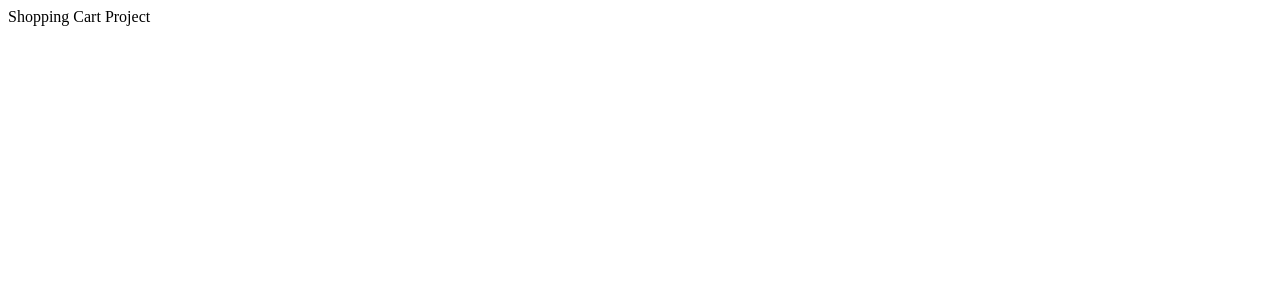
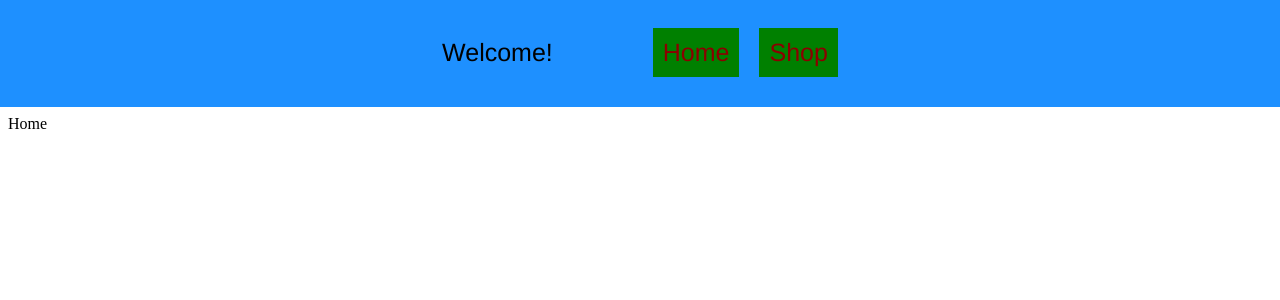
Before and after one commit to jonahBerlyne/shopping-cart, a React (Create React App) app: page / in a window 1280 px wide. Shown: the top 300 px of the page. Built offline with nearby package versions, Linux system fonts and the light colour scheme.

Commit message:
429pm 12/22/21 added navbar

```diff
--- a/package.json
+++ b/package.json
@@ -6,9 +6,13 @@
     "@testing-library/jest-dom": "^5.16.1",
     "@testing-library/react": "^12.1.2",
     "@testing-library/user-event": "^13.5.0",
+    "bootstrap": "^5.1.3",
     "react": "^17.0.2",
+    "react-bootstrap": "^2.0.4",
     "react-dom": "^17.0.2",
+    "react-router-dom": "^6.2.1",
     "react-scripts": "5.0.0",
+    "styled-components": "^5.3.3",
     "web-vitals": "^2.1.2"
   },
   "scripts": {
--- a/src/App.js
+++ b/src/App.js
@@ -1,7 +1,14 @@
+import { BrowserRouter as Router, Routes, Route } from "react-router-dom";
+import Home from "./Components/Home";
+import Shop from "./Components/Shop";
+
 export default function App() {
   return (
-    <div className="App">
-      Shopping Cart Project
-    </div>
+    <Router>
+      <Routes>
+        <Route path="/" element={<Home/>}/>
+        <Route path="/shop" element={<Shop/>}/>
+      </Routes>
+    </Router>
   );
 }
--- /dev/null
+++ b/src/Components/Home.js
@@ -0,0 +1,11 @@
+import NavBar from "./Navbar";
+
+export default function Home() {
+  return (
+    <div className="App">
+      <NavBar/>
+      <br/>
+      Home
+    </div>
+  );
+}
--- /dev/null
+++ b/src/Components/Navbar.js
@@ -0,0 +1,36 @@
+import { Link } from "react-router-dom";
+
+export default function NavBar() {
+
+ const navStyle = {
+  backgroundColor: "DodgerBlue",
+  padding: "30px",
+  margin: "-10px",
+  fontSize: "25px",
+  fontFamily: "helvetica",
+  textAlign: "center",
+  display: "flex",
+  justifyContent: "center",
+  alignItems: "center",
+ };
+
+ const linkStyle = {
+  textDecoration: "none",
+  cursor: "pointer",
+  color: "darkRed",
+  backgroundColor: "green",
+  padding: "10px",
+ };
+
+ return (
+  <nav style={navStyle}>
+   <div style={{paddingRight: "100px"}}>
+    Welcome!
+   </div>
+   <div style={{display: "flex", gap: "20px"}}>
+    <Link to="/" style={linkStyle}>Home</Link>
+    <Link to="/shop" style={linkStyle}>Shop</Link>
+   </div>
+  </nav>
+ );
+}
--- /dev/null
+++ b/src/Components/Shop.js
@@ -0,0 +1,11 @@
+import NavBar from "./Navbar";
+
+export default function Shop () {
+ return (
+  <div>
+   <NavBar/>
+   <br/>
+   Shop
+  </div>
+ );
+}
```
Also changed, not shown: 1 other file (tests, documents, lock files or other folders).
